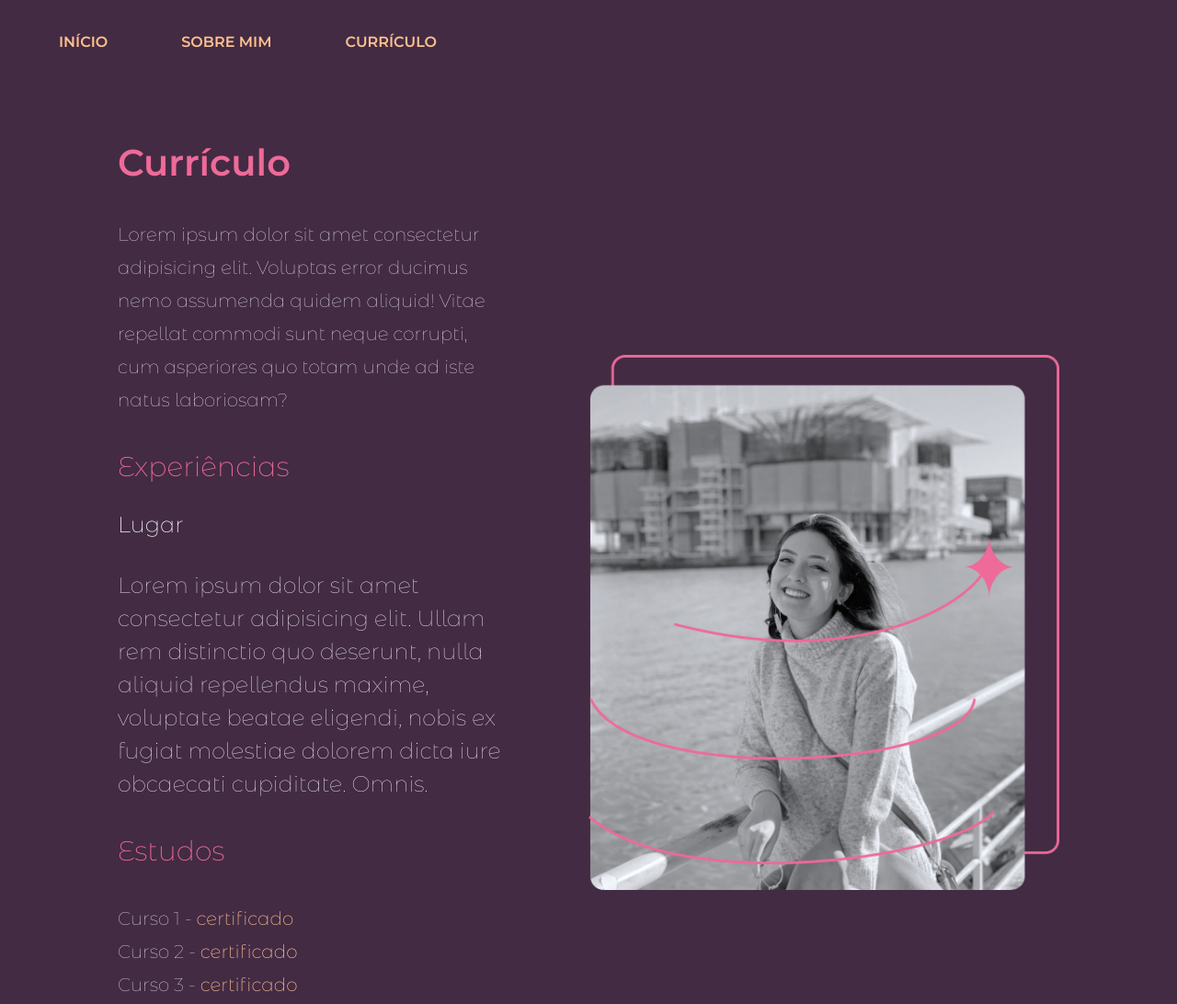
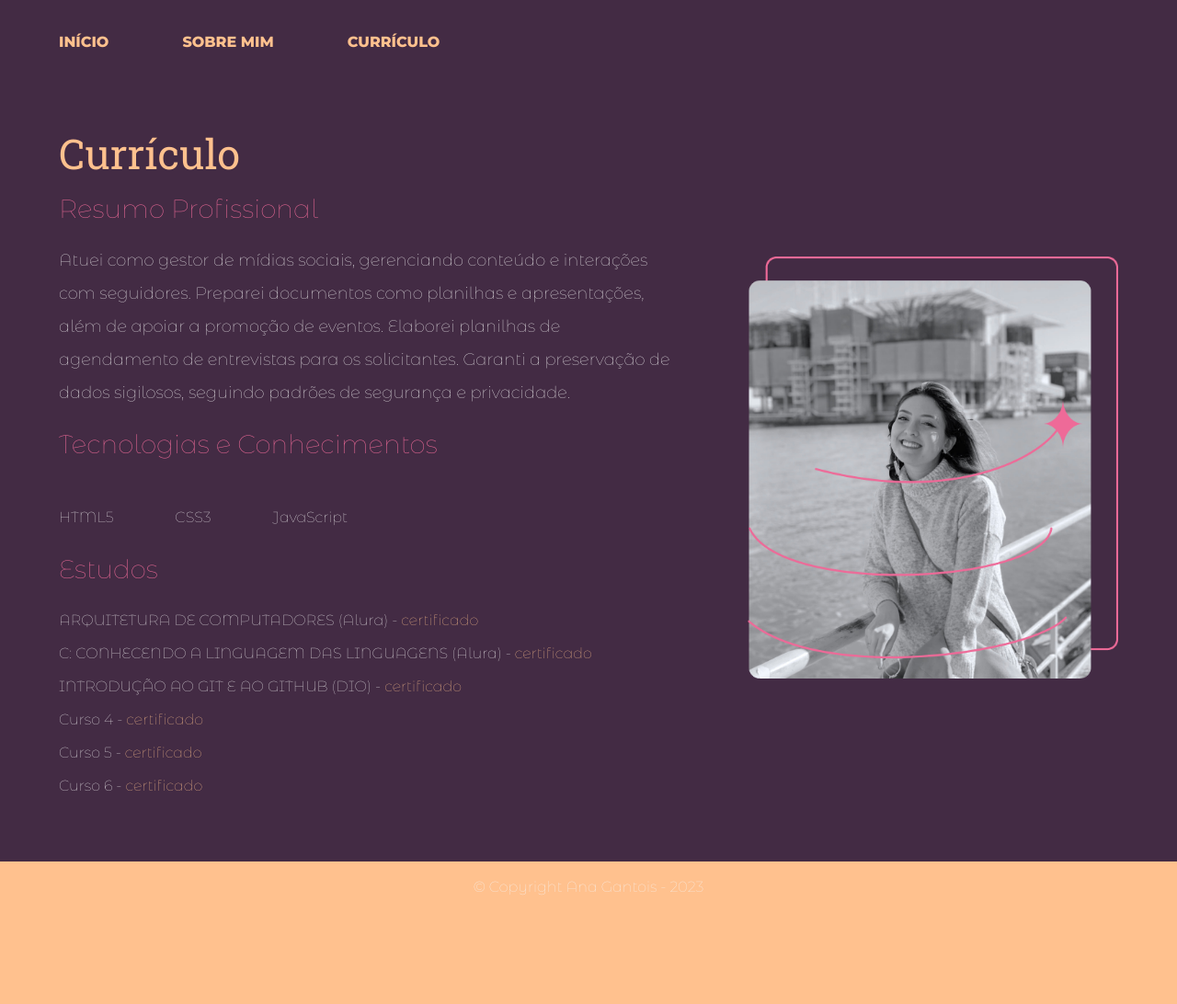
Before and after one commit to anapgantois/portfolio_alura, a plain HTML site: page cv.html in a window 1280 px wide. Shown: the top 1092 px of the page at 92% size. After the commit the page ends 993 px from the top, so only its background shows below. Drawn offline with Linux system fonts and the light colour scheme.

Commit message:
atualizacao das paginas

```diff
--- a/cv.html
+++ b/cv.html
@@ -21,19 +21,28 @@
     <main class="apresentacao">
         <section class="apresentacao__conteudo">
             <h1 class="titulo__principal"> Currículo</h1>
-                <p class="conteudo">
-                    Lorem ipsum dolor sit amet consectetur adipisicing elit. Voluptas error ducimus nemo assumenda quidem aliquid! Vitae repellat commodi sunt neque corrupti, cum asperiores quo totam unde ad iste natus laboriosam?
+            <h2 class="titulo__secundario">Resumo Profissional</h2>
+                <p class="resumo">
+                    Atuei como gestor de mídias sociais, gerenciando conteúdo e interações com seguidores. Preparei documentos como planilhas e apresentações, além de apoiar a promoção de eventos. Elaborei planilhas de agendamento de entrevistas para os solicitantes. Garanti a preservação de dados sigilosos, seguindo padrões de segurança e privacidade.
                 </p>
-            <h2 class="titulo__secundario">Experiências</h2>
-                <p class="empresa">Lugar</p>
+            <h2 class="titulo__secundario">Tecnologias e Conhecimentos</h2>
                 <p class="conteudo__experiencia">
-                    Lorem ipsum dolor sit amet consectetur adipisicing elit. Ullam rem distinctio quo deserunt, nulla aliquid repellendus maxime, voluptate beatae eligendi, nobis ex fugiat molestiae dolorem dicta iure obcaecati cupiditate. Omnis.
-                </p>
+
+
+                <ul class="conteudo__tecnologias">
+                    <li>HTML5</li>
+                    <li>CSS3</li>
+                    <li>JavaScript</li>
+                </ul>
+
+
             <h2 class="titulo__secundario">Estudos</h2>
-            <ul class="conteudo">
-                <li>Curso 1 - <a class="certificado" href="">certificado</a></li>
-                <li>Curso 2 - <a class="certificado" href="">certificado</a></li>
-                <li>Curso 3 - <a class="certificado" href="">certificado</a></li>
+            <ul class="conteudo_cursos">
+                <li>ARQUITETURA DE COMPUTADORES (Alura) - <a class="certificado" href="https://cursos.alura.com.br/certificate/8f4a55b6-8706-44e7-b1cf-d659f092fca8">certificado</a></li>
+
+                <li>C: CONHECENDO A LINGUAGEM DAS LINGUAGENS (Alura) - <a class="certificado" href="https://cursos.alura.com.br/certificate/24e11664-0372-4c1e-85d5-cfd72d73bdcd">certificado</a></li>
+
+                <li>INTRODUÇÃO AO GIT E AO GITHUB (DIO) - <a class="certificado" href="https://hermes.digitalinnovation.one/certificates/F4FCF51F.pdf">certificado</a></li>
                 <li>Curso 4 - <a class="certificado" href="">certificado</a></li>
                 <li>Curso 5 - <a class="certificado" href="">certificado</a></li>
                 <li>Curso 6 - <a class="certificado" href="">certificado</a></li>
--- a/styles/about.css
+++ b/styles/about.css
@@ -3,7 +3,7 @@
 /* ROBOTO */
 @import url('https://fonts.googleapis.com/css2?family=Montserrat:ital,wght@0,100;0,200;0,300;0,400;0,600;0,800;1,600&family=Roboto+Slab:wght@100;200;300;400;500;600;700&display=swap');
 /* Fonte do parágrafo  - Montserrat Alternates */
-@import url('https://fonts.googleapis.com/css2?family=Montserrat+Alternates:wght@100&display=swap');
+@import url('https://fonts.googleapis.com/css2?family=Montserrat+Alternates:ital,wght@0,200;0,300;0,400;0,500;0,600;1,200;1,300;1,400;1,500;1,600&display=swap');
 /* Fonte do botão */
 @import url('https://fonts.googleapis.com/css2?family=Montserrat:wght@600&display=swap');
 
@@ -25,7 +25,7 @@
 /* HEADER */
 
 .cabecalho_about {
-    padding: 3% 40% 2%  5%;
+    padding: 3% 40% 2% 5%;
     background-color:var(--cor-secundaria);
 }
 
@@ -49,19 +49,19 @@
 
 
 .apresentacao__about {
-    padding: 3% 10%;
+    padding: 5%;
     display: flex;
     align-items: center;
     justify-content: space-evenly;
     background-color:var(--cor-secundaria);
-    gap: 5.125rem;
+    gap: 5rem;
 }
 
 .apresentacao__about_conteudo {
-    width: 50%;
+    width: 70%;
     display: flex;
     flex-direction: column;
-    gap: 2.5rem;
+    gap: 1.5rem;
 }
 
 .conteudo__titulo {
@@ -71,14 +71,15 @@
 }
 
 .conteudo__about {
-    font-size: 1.5rem;
+    font-size: 1.125rem;
     font-family: 'Montserrat Alternates', sans-serif;
     line-height: 2.25rem;
+    font-weight: 400;
 }
 
 
 .apresentacao__img  {
-    width: 50%;
+    width: 35%;
 }
 
 /* FOOTER */
--- a/styles/curriculo.css
+++ b/styles/curriculo.css
@@ -1,7 +1,9 @@
 /* Fonte do título - Montserrat */
-@import url('https://fonts.googleapis.com/css2?family=Montserrat:wght@100;200;300;400;600&display=swap');
+@import url('https://fonts.googleapis.com/css2?family=Montserrat:ital,wght@0,100;0,200;0,300;0,400;0,600;0,800;1,600&display=swap');
+/* ROBOTO */
+@import url('https://fonts.googleapis.com/css2?family=Montserrat:ital,wght@0,100;0,200;0,300;0,400;0,600;0,800;1,600&family=Roboto+Slab:wght@100;200;300;400;500;600;700&display=swap');
 /* Fonte do parágrafo  - Montserrat Alternates */
-@import url('https://fonts.googleapis.com/css2?family=Montserrat+Alternates:wght@100;200;400;500&display=swap');
+@import url('https://fonts.googleapis.com/css2?family=Montserrat+Alternates:wght@100&display=swap');
 /* Fonte do botão */
 @import url('https://fonts.googleapis.com/css2?family=Montserrat:wght@600&display=swap');
 
@@ -22,7 +24,7 @@
 /* HEADER */
 
 .cabecalho {
-    padding: 3% 20% 5% 5%;
+    padding: 3% 40% 2% 5%;
     background-color: var(--cor-primaria);
 }
 
@@ -46,56 +48,60 @@
 /* MAIN */
 
 .apresentacao {
-    padding: 3% 10%;
+    padding: 5%;
     display: flex;
     align-items: center;
     justify-content: space-evenly;
     background-color: var(--cor-primaria);
-    gap: 5.125rem;
-}
+    gap: 5rem;
+    }
 
 .apresentacao__conteudo {
-    width: 50%;
+    width: 70%;
     display: flex;
     flex-direction: column;
-    gap: 2.5rem;
+    gap: 1.5rem;
 }
 
 .titulo__principal {
-    font-family: 'Montserrat', sans-serif;
-    font-size: 2.5rem;
-    font-weight: 700;
-    color: var(--cor-terciária);
+    color: var(--cor-secundaria);
+    font-size: 2.813rem;
+    font-family: 'Roboto Slab', serif;
+    font-weight: 500px;
 }
 
 .titulo__secundario {
-    font-size: 1.875rem;
+    font-size: 1.75rem;
     font-weight: 300;
     font-family: 'Montserrat Alternates', sans-serif;
     color: var(--cor-terciária);
 }
 
-.empresa {
-    font-size: 1.5rem;
-    font-weight: 200;
-    font-family: 'Montserrat Alternates', sans-serif;
-    line-height: 2.25rem;
-    margin: -10px 0px;
-}
-
-.conteudo {
-    font-size: 1.25rem;
+.resumo {
+    font-size: 1.125rem;
     font-weight: 100;
     font-family: 'Montserrat Alternates', sans-serif;
     line-height: 2.25rem;
 }
 
-.conteudo__experiencia {
-    font-size: 1.5rem;
+.conteudo__tecnologias {
+    display: flex;
+    font-size: 1rem;
     font-weight: 100;
     font-family: 'Montserrat Alternates', sans-serif;
     line-height: 2.25rem;
+    gap: 10%;
 }
+
+.conteudo_cursos {
+    font-size: 1rem;
+    font-weight: 100;
+    font-family: 'Montserrat Alternates', sans-serif;
+    line-height: 2.25rem;
+    gap: 10%;
+}
+
+
 
 
 .certificado {
@@ -110,7 +116,7 @@
 }
 
 .apresentacao__img  {
-    width: 50%;
+    width: 35%;
 }
 
 /* FOOTER */
--- a/styles/style.css
+++ b/styles/style.css
@@ -48,14 +48,12 @@
 /* MAIN */
 
 .apresentacao_index {
-
-    padding: 3% 10%;
+    padding: 5%;
     display: flex;
     align-items: center;
     justify-content: space-evenly;
     background-color: var(--cor-primaria);
     gap: 5.125rem;
-
 }
 
 .apresentacao__conteudo {
```
Also changed, not shown: about.html (+6 -3 lines), 1 other file.
